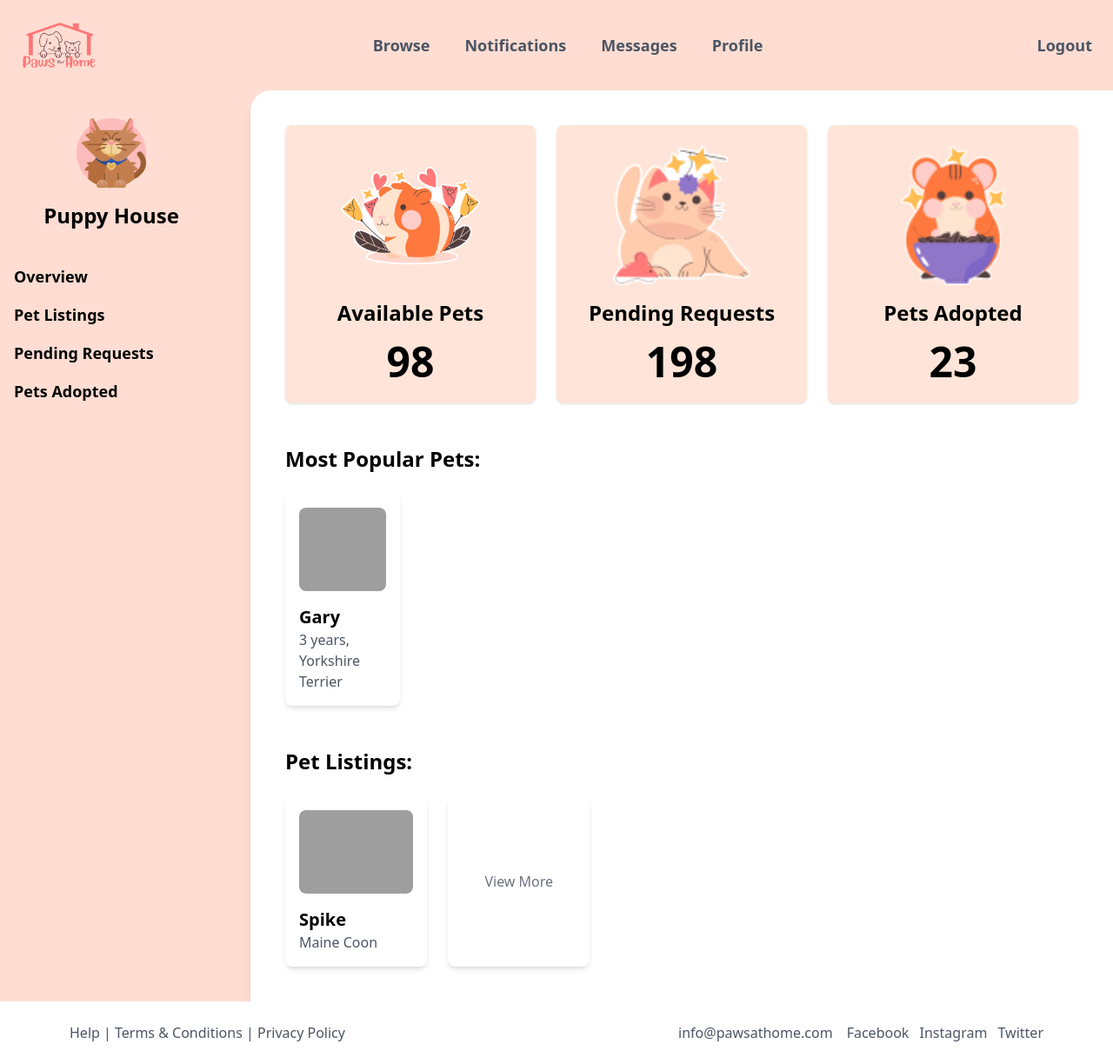
After one commit to aizernere/PawsForHome, a Django app: page /shelterdashboard/ in a window 1280 px wide. The commit adds this page. Shown: the whole page at 87% size. Run offline with Django 5.2, Linux system fonts and the light colour scheme; some libraries are stand-ins or nearby versions; grey boxes are pictures that could not be loaded.

Commit message:
Added Shelter Dashboard (To be update more)

```diff
--- a/PawsForHome/main/templates/adoptionform.html
+++ b/PawsForHome/main/templates/adoptionform.html
@@ -49,7 +49,7 @@
         <div class="grid grid-cols-2 gap-8">
           <div>
             <label for="name" class="block text-lg font-bold">Name:</label>
-            <input type="text" id="name" name="name" value="Alice Guo" class="w-full px-6 py-4 border rounded-md border-gray-300 focus:ring focus:ring-[#F2968F]" placeholder="Enter Name" disabled>
+            <input type="text" id="name" name="name" value="" class="w-full px-6 py-4 border rounded-md border-gray-300 focus:ring focus:ring-[#F2968F]" placeholder="Enter Name" >
           </div>
           <div class="relative">
             <label for="address" class="block text-lg font-bold">Address:</label>
--- /dev/null
+++ b/PawsForHome/main/templates/shelterdashboard.html
@@ -0,0 +1,128 @@
+<!DOCTYPE html>
+<html lang="en">
+<head>
+  <meta charset="UTF-8">
+  <meta name="viewport" content="width=device-width, initial-scale=1.0">
+  <title>Shelter Dashboard</title>
+  <script src="https://cdn.tailwindcss.com"></script>
+  {% load static %}
+</head>
+<body class="bg-[#FFDDD2] font-sans min-h-screen flex flex-col">
+
+  <!-- Header -->
+  <header class="w-full bg-[#FFDDD2] py-6">
+    <nav class="flex justify-between items-center max-w-7xl mx-auto px-6">
+      <!-- Left Section (Logo) -->
+      <div class="flex items-center space-x-4">
+        <img src="{% static 'images/paws4homelogo.png' %}" alt="Logo" class="h-14">
+      </div>
+
+      <!-- Center Section (Browse, Notifications, Messages, Profile) -->
+      <ul class="flex space-x-10 text-lg">
+        <li><a href="#" class="text-gray-600 hover:text-orange-500 font-semibold">Browse</a></li>
+        <li><a href="#" class="text-gray-600 hover:text-orange-500 font-semibold">Notifications</a></li>
+        <li><a href="#" class="text-gray-600 hover:text-orange-500 font-semibold">Messages</a></li>
+        <li><a href="#" class="text-gray-600 hover:text-orange-500 font-semibold">Profile</a></li>
+      </ul>
+
+      <!-- Right Section (Logout) -->
+      <div class="flex items-center space-x-4">
+        <a href="{% url 'main:logout_account' %}" class="text-gray-600 hover:text-orange-500 font-semibold text-lg">Logout</a>
+      </div>
+    </nav>
+  </header>
+
+  <div class="flex flex-grow">
+    <!-- Sidebar -->
+    <aside class="bg-[#FFDDD2] w-64 py-8 px-4 flex flex-col fixed h-screen">
+      <div class="flex items-center justify-center">
+        <img src="{% static 'images/shelterlogo.png' %}" alt="Shelter Logo" class="h-20">
+      </div>
+      <h1 class="text-2xl font-bold text-center mt-4">Puppy House</h1>
+
+      <!-- Sidebar Navigation -->
+      <nav class="mt-10">
+        <ul class="space-y-4">
+          <li><a href="#" class="block text-lg text-black hover:text-[#F2968F] font-semibold">Overview</a></li>
+          <li><a href="#" class="block text-lg text-black hover:text-[#F2968F] font-semibold">Pet Listings</a></li>
+          <li><a href="#" class="block text-lg text-black hover:text-[#F2968F] font-semibold">Pending Requests</a></li>
+          <li><a href="#" class="block text-lg text-black hover:text-[#F2968F] font-semibold">Pets Adopted</a></li>
+        </ul>
+      </nav>
+    </aside>
+
+    <!-- Main Dashboard Content -->
+    <main class="flex-grow bg-white ml-72 p-10 rounded-tl-3xl shadow-lg max-w-5xl mx-auto">
+      <!-- Overview Stats Section -->
+      <section class="mb-12">
+        <div class="grid grid-cols-3 gap-6">
+          <div class="bg-[#FFE5D9] p-6 rounded-lg text-center shadow">
+            <img src="{% static 'images/guineapigLogin.png' %}" alt="Available Pets" class="h-40 mx-auto">
+            <h3 class="text-2xl font-bold mt-4">Available Pets</h3>
+            <p class="text-5xl font-extrabold mt-4">98</p>
+          </div>
+          <div class="bg-[#FFE5D9] p-6 rounded-lg text-center shadow">
+            <img src="{% static 'images/catshelterboardpic.png' %}" alt="Pending Requests" class="h-40 mx-auto">
+            <h3 class="text-2xl font-bold mt-4">Pending Requests</h3>
+            <p class="text-5xl font-extrabold mt-4">198</p>
+          </div>
+          <div class="bg-[#FFE5D9] p-6 rounded-lg text-center shadow">
+            <img src="{% static 'images/shelterboardpic3.png' %}" alt="Pets Adopted" class="h-40 mx-auto">
+            <h3 class="text-2xl font-bold mt-4">Pets Adopted</h3>
+            <p class="text-5xl font-extrabold mt-4">23</p>
+          </div>
+        </div>
+      </section>
+
+      <!-- Popular Pets Section -->
+      <section class="mb-12">
+        <h3 class="text-2xl font-bold mb-6">Most Popular Pets:</h3>
+        <div class="grid grid-cols-6 gap-6">
+          <!-- Repeat this block for each pet -->
+          <div class="bg-white p-4 rounded-lg shadow-md">
+            <img src="{% static 'images/dog1.jpg' %}" alt="Gary" class="h-24 w-full object-cover rounded-lg">
+            <div class="mt-4">
+              <h4 class="text-xl font-bold">Gary</h4>
+              <p class="text-gray-600">3 years, Yorkshire Terrier</p>
+            </div>
+          </div>
+          <!-- Repeat ends -->
+        </div>
+      </section>
+
+      <!-- Pet Listings Section -->
+      <section>
+        <h3 class="text-2xl font-bold mb-6">Pet Listings:</h3>
+        <div class="grid grid-cols-5 gap-6">
+          <div class="bg-white p-4 rounded-lg shadow-md">
+            <img src="{% static 'images/dog4.jpg' %}" alt="Spike" class="h-24 w-full object-cover rounded-lg">
+            <div class="mt-4">
+              <h4 class="text-xl font-bold">Spike</h4>
+              <p class="text-gray-600">Maine Coon</p>
+            </div>
+          </div>
+          <!-- More listings -->
+          <div class="bg-white p-4 rounded-lg shadow-md flex items-center justify-center">
+            <span class="text-gray-500">View More</span>
+          </div>
+        </div>
+      </section>
+    </main>
+  </div>
+
+  <!-- Footer -->
+  <footer class="bg-white w-full py-6">
+    <div class="max-w-6xl mx-auto flex justify-between px-4">
+      <p class="text-gray-600">Help | Terms & Conditions | Privacy Policy</p>
+      <div class="flex space-x-4">
+        <p class="text-gray-600">info@pawsathome.com</p>
+        <div class="space-x-2">
+          <a href="#" class="text-gray-600">Facebook</a>
+          <a href="#" class="text-gray-600">Instagram</a>
+          <a href="#" class="text-gray-600">Twitter</a>
+        </div>
+      </div>
+    </div>
+  </footer>
+</body>
+</html>
--- a/PawsForHome/main/urls.py
+++ b/PawsForHome/main/urls.py
@@ -12,4 +12,5 @@ urlpatterns = [
     path('logout/',views.logout_account, name='logout_account'),
     path('home/',views.home, name='home'),
     path('adoptionform/',views.adoptionform, name='adoptionform'),
+    path('shelterdashboard/',views.shelterdashboard, name='shelterdashboard'),
 ]
--- a/PawsForHome/main/views.py
+++ b/PawsForHome/main/views.py
@@ -13,6 +13,8 @@ def index(request):
     return render(request, 'index.html', {})
 def adoptionform(request):
     return render(request, 'adoptionform.html', {})
+def shelterdashboard(request):
+    return render(request, 'shelterdashboard.html', {})
 def notifications(request):
     return render(request, 'navbar/notifications.html', {})
 
```
Also changed, not shown: PawsForHome/main/static/images/catshelterboardpic.png (added), PawsForHome/main/static/images/shelterboardpic3.png (added), PawsForHome/main/static/images/shelterlogo.png (added).
